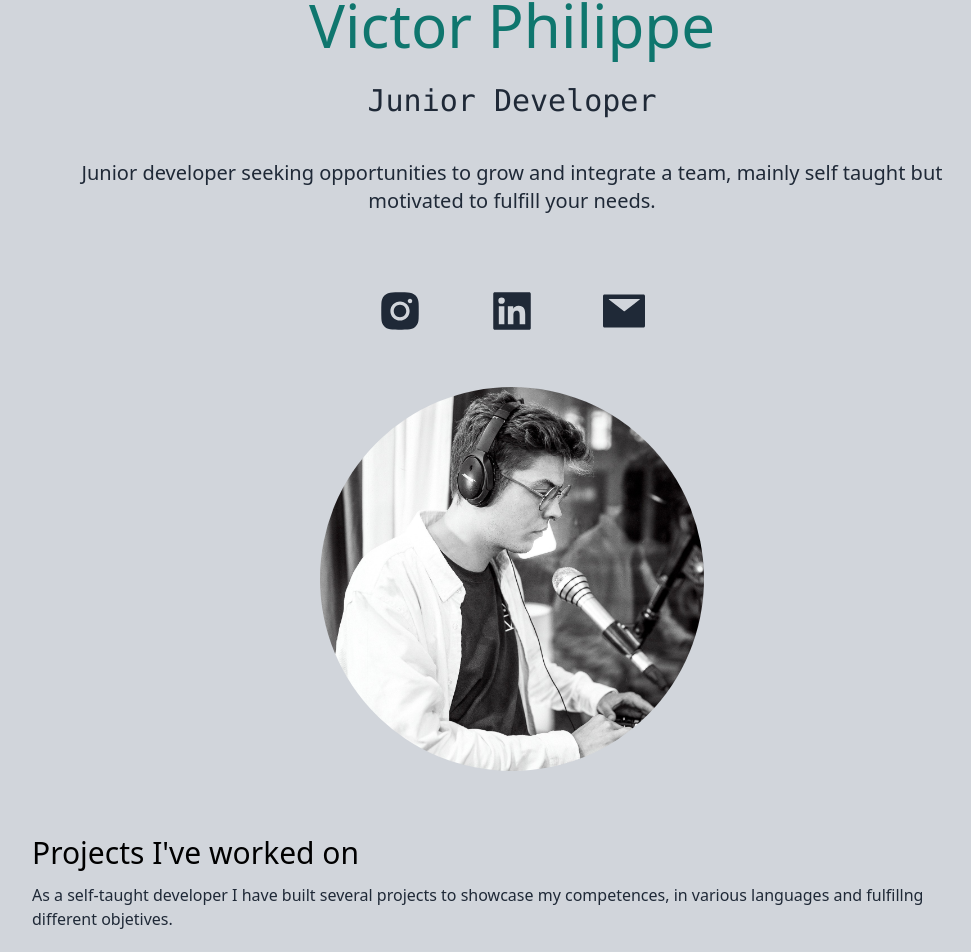
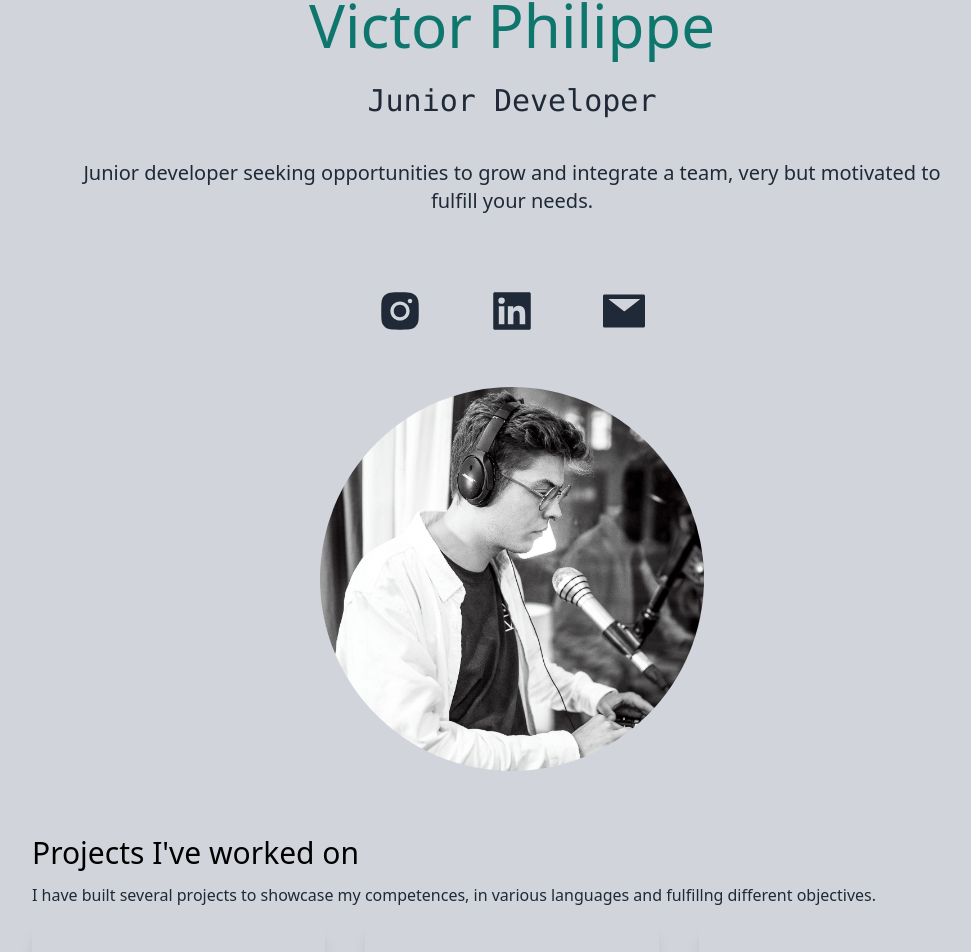
Before and after one commit to ktor-vi/ktorvi.me, a Next.js app: page / in a window 1280 px wide. Shown: the part 253-1205 px from the top of the page, without its empty margins (128-1099 px from the left). Built offline with nearby package versions, Linux system fonts and the light colour scheme.

Commit message:
corrections

```diff
--- a/src/pages/index.js
+++ b/src/pages/index.js
@@ -40,7 +40,7 @@ export default function Home() {
           <div className="text-center p-10 ">
             <h2 className="text-5xl py-2 text-teal-700 md:text-6xl">Victor Philippe</h2>
             <h3 className="dark:text-white  text-2xl md:text-3xl leading-8  py-5 text-gray-800 font-mono">Junior Developer</h3>
-            <p className="dark:text-white  text-md md:text-xl py-5 text-gray-800 max-width-lg">Junior developer seeking opportunities to grow and integrate a team, mainly self taught but motivated to fulfill your needs.</p>
+            <p className="dark:text-white  text-md md:text-xl py-5 text-gray-800 max-width-lg">Junior developer seeking opportunities to grow and integrate a team, very but motivated to fulfill your needs.</p>
           </div>
           <div className=" dark:text-white text-5xl flex justify-center gap-16 py-3 text-gray-800">
             <a href="https://www.instagram.com/ktor.vi/"> <AiFillInstagram /> </a>
@@ -54,8 +54,8 @@ export default function Home() {
         <section className="py-5">
           <div>
             <h3 className="dark:text-white  text-3xl py-1">Projects I&apos;ve worked on</h3>
-            <p className="dark:text-white  text-md py-2 text-gray-800">As a self-taught developer I have built several projects to showcase my competences,
-              in various languages and fulfillng different objetives.</p>
+            <p className="dark:text-white  text-md py-2 text-gray-800">I have built several projects to showcase my competences,
+              in various languages and fulfillng different objectives.</p>
           </div>
           <div className="my-3 lg:flex gap-10">
             <div className="flex-1 justify-between text-center shadow-lg p-10 rounded-corners">
```
